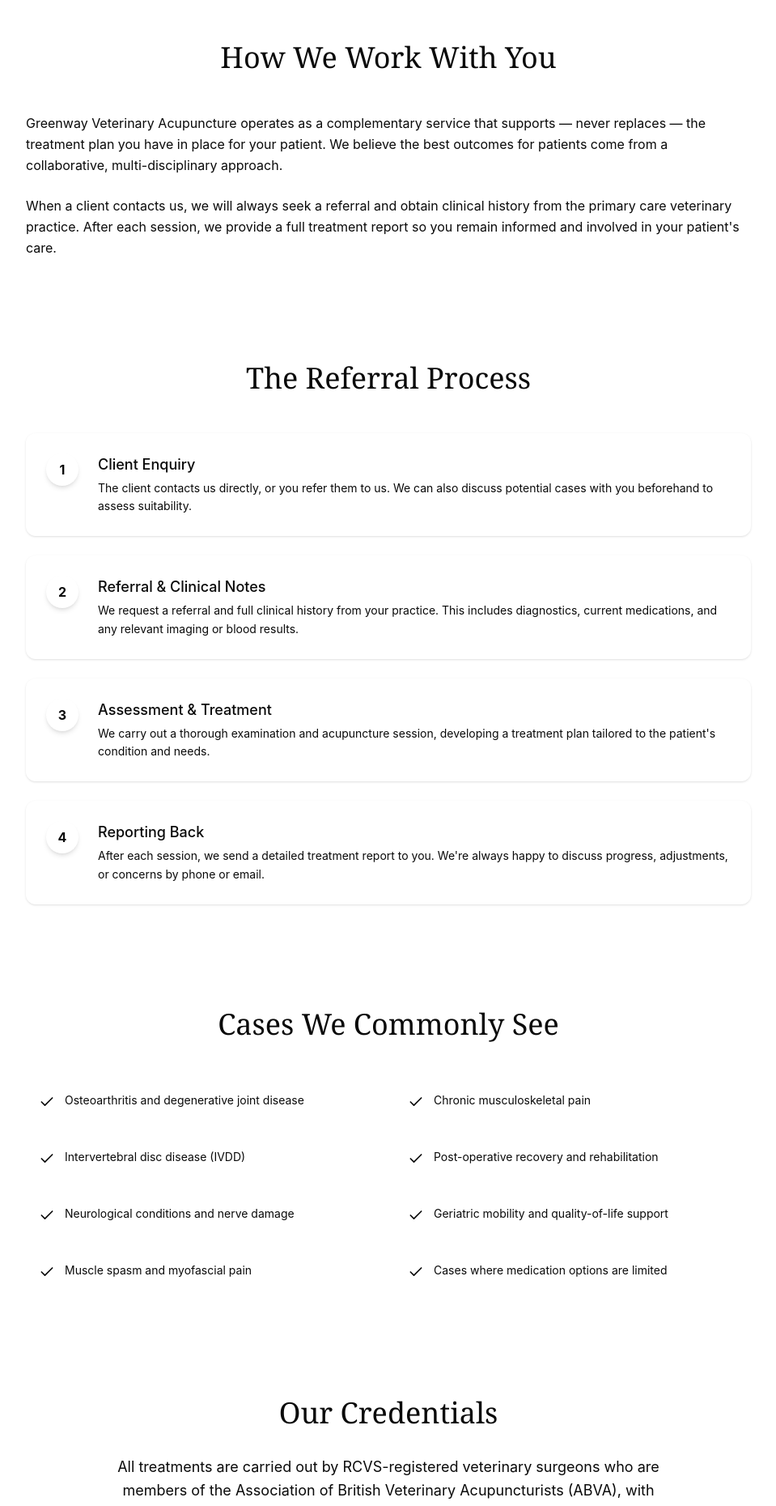
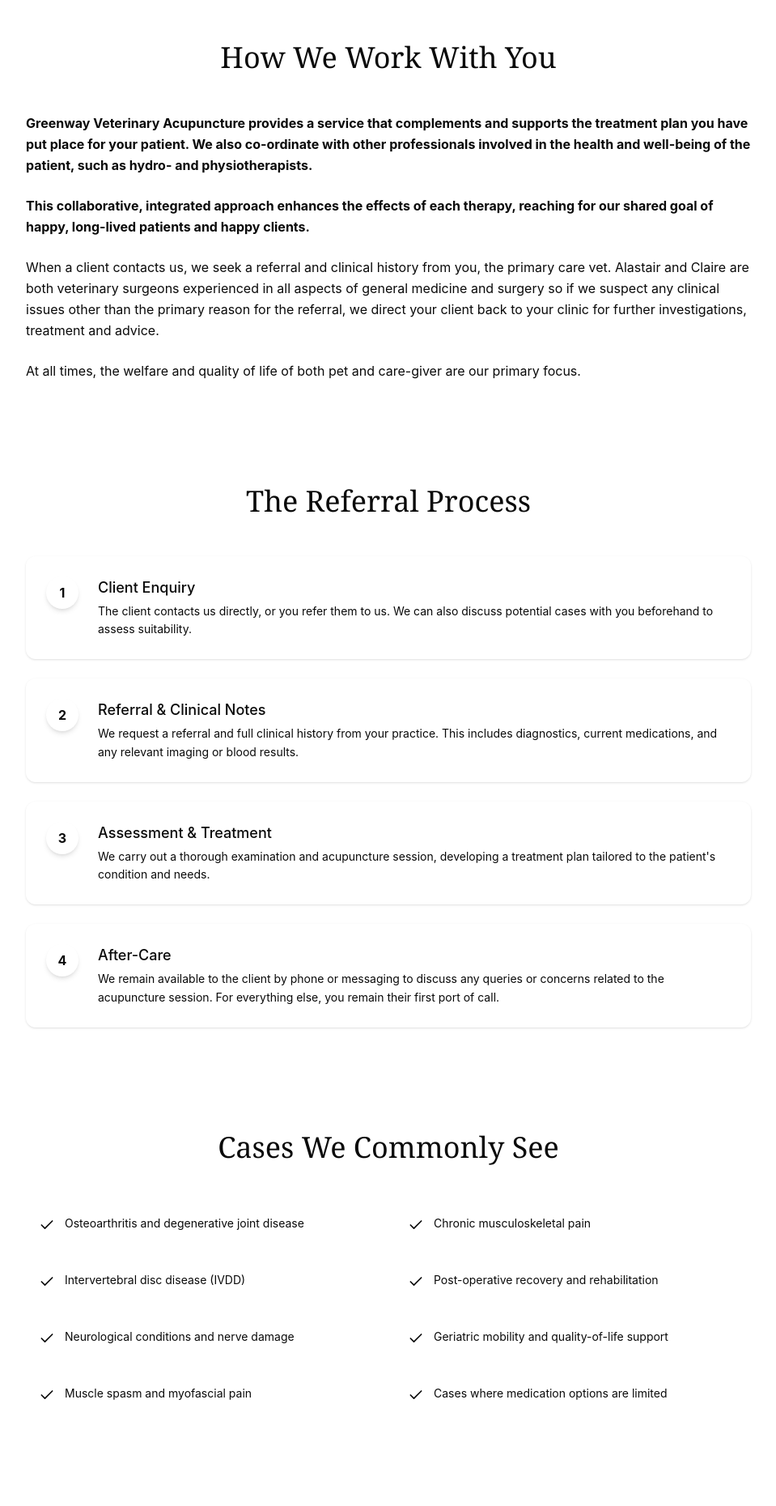
Before and after one commit to greenwayveterinary-tech/acupuncture-website, a React (Vite) app: page /for-vets in a window 1280 px wide. Shown: the part 440-2300 px from the top of the page at 81% size, without its empty margins (160-1119 px from the left). Built offline with nearby package versions, Linux system fonts and the light colour scheme.

Commit message:
Update acupuncture timeline and for-vets content

```diff
--- a/src/app/pages/AcupuncturePage.tsx
+++ b/src/app/pages/AcupuncturePage.tsx
@@ -138,21 +138,12 @@
             What to Expect
           </motion.h2>
           <div className="space-y-8 relative">
-            {/* Animated connecting line */}
-            <motion.div
-              initial={{ height: 0 }}
-              whileInView={{ height: "calc(100% - 40px)" }}
-              viewport={{ once: true }}
-              transition={{ duration: 1.2, delay: 0.2 }}
-              className="absolute left-[19px] top-[20px] w-0.5 bg-accent/30"
-            />
-
             {[
               { title: 'Initial Consultation', desc: 'Allow a good hour for the first session. We\'ll get to know your pet, watch how they move and behave, discuss their history and lifestyle, review their clinical records from your regular vet and then carefully examine them before explaining our treatment plan to you.' },
               { title: 'The Treatment', desc: 'Fine needles are gently placed at specific acupoints. We often start with fewer points on the first session, particularly if the patient is sensitised by recent pain issues, and build up in subsequent treatments. The needles remain in place for approximately 15–20 minutes. We listen to and observe your pet throughout, to maximise a comfortable, relaxing experience for them.' },
               { title: 'Aftercare', desc: 'After the session, your pet needs to relax for an hour or so. We\'ll discuss a plan with you and provide advice on additional therapeutic options. Patients respond and adjust individually to their first acupuncture sessions so we are available to talk to directly following those early sessions, with any queries or concerns.' },
               { title: 'Follow-Up', desc: 'Pets who respond well tend to show improvement within 2-3 treatments, and you\'ll have the option of continuing with monthly sessions or as needed.' },
-            ].map((step, i) => (
+            ].map((step, i, steps) => (
               <motion.div
                 key={i}
                 initial={{ opacity: 0, x: -30 }}
@@ -161,12 +152,17 @@
                 transition={{ delay: 0.2 + i * 0.15, duration: 0.5 }}
                 className="flex gap-6 relative z-10"
               >
-                <motion.div
-                  whileHover={{ scale: 1.15, transition: { duration: 0.2 } }}
-                  className="bg-gradient-to-br from-accent to-accent/80 text-accent-foreground rounded-full w-10 h-10 flex items-center justify-center flex-shrink-0 font-bold shadow-md"
-                >
-                  {i + 1}
-                </motion.div>
+                <div className="relative w-10 flex-shrink-0">
+                  {i < steps.length - 1 && (
+                    <div className="absolute left-1/2 top-5 -translate-x-1/2 w-0.5 h-[calc(100%+2rem)] bg-accent/30" />
+                  )}
+                  <motion.div
+                    whileHover={{ scale: 1.15, transition: { duration: 0.2 } }}
+                    className="relative z-10 bg-gradient-to-br from-accent to-accent/80 text-accent-foreground rounded-full w-10 h-10 flex items-center justify-center font-bold shadow-md"
+                  >
+                    {i + 1}
+                  </motion.div>
+                </div>
                 <div>
                   <h3 className="text-xl font-medium text-foreground mb-2">{step.title}</h3>
                   <p className="text-muted-foreground leading-relaxed">{step.desc}</p>
--- a/src/app/pages/ForVetsPage.tsx
+++ b/src/app/pages/ForVetsPage.tsx
@@ -33,10 +33,20 @@
           </h2>
           <div className="space-y-6 text-muted-foreground leading-relaxed">
             <p>
-              Greenway Veterinary Acupuncture operates as a complementary service that supports — never replaces — the treatment plan you have in place for your patient. We believe the best outcomes for patients come from a collaborative, multi-disciplinary approach.
+              <strong>
+                Greenway Veterinary Acupuncture provides a service that complements and supports the treatment plan you have put place for your patient. We also co-ordinate with other professionals involved in the health and well-being of the patient, such as hydro- and physiotherapists.
+              </strong>
             </p>
             <p>
-              When a client contacts us, we will always seek a referral and obtain clinical history from the primary care veterinary practice. After each session, we provide a full treatment report so you remain informed and involved in your patient's care.
+              <strong>
+                This collaborative, integrated approach enhances the effects of each therapy, reaching for our shared goal of happy, long-lived patients and happy clients.
+              </strong>
+            </p>
+            <p>
+              When a client contacts us, we seek a referral and clinical history from you, the primary care vet. Alastair and Claire are both veterinary surgeons experienced in all aspects of general medicine and surgery so if we suspect any clinical issues other than the primary reason for the referral, we direct your client back to your clinic for further investigations, treatment and advice.
+            </p>
+            <p>
+              At all times, the welfare and quality of life of both pet and care-giver are our primary focus.
             </p>
           </div>
         </div>
@@ -68,7 +78,7 @@
               { title: 'Client Enquiry', desc: 'The client contacts us directly, or you refer them to us. We can also discuss potential cases with you beforehand to assess suitability.' },
               { title: 'Referral & Clinical Notes', desc: 'We request a referral and full clinical history from your practice. This includes diagnostics, current medications, and any relevant imaging or blood results.' },
               { title: 'Assessment & Treatment', desc: 'We carry out a thorough examination and acupuncture session, developing a treatment plan tailored to the patient\'s condition and needs.' },
-              { title: 'Reporting Back', desc: 'After each session, we send a detailed treatment report to you. We\'re always happy to discuss progress, adjustments, or concerns by phone or email.' },
+              { title: 'After-Care', desc: 'We remain available to the client by phone or messaging to discuss any queries or concerns related to the acupuncture session. For everything else, you remain their first port of call.' },
             ].map((step, i) => (
               <motion.div
                 key={i}
@@ -122,10 +132,10 @@
       <section className="bg-primary py-16 px-4 sm:px-6 lg:px-8">
         <div className="max-w-4xl mx-auto text-center">
           <h2 className="text-4xl font-serif text-primary-foreground mb-8">
-            Our Credentials
+            Integrated - Supportive - Collaborative
           </h2>
           <p className="text-primary-foreground/80 text-lg leading-relaxed mb-8 max-w-2xl mx-auto">
-            All treatments are carried out by RCVS-registered veterinary surgeons who are members of the Association of British Veterinary Acupuncturists (ABVA), with years of experience in veterinary acupuncture.
+            All treatments are carried out by RCVS-registered veterinary surgeons who are members of the Association of British Veterinary Acupuncturists (ABVA), with years of experience in both veterinary acupuncture and general practice.
           </p>
           <div className="flex flex-wrap justify-center items-center gap-12">
             <a href="https://www.rcvs.org.uk" target="_blank" rel="noopener noreferrer" className="hover:opacity-80 transition-opacity">
```
